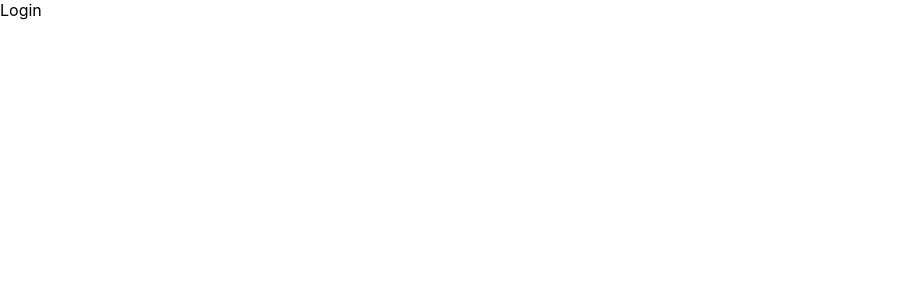
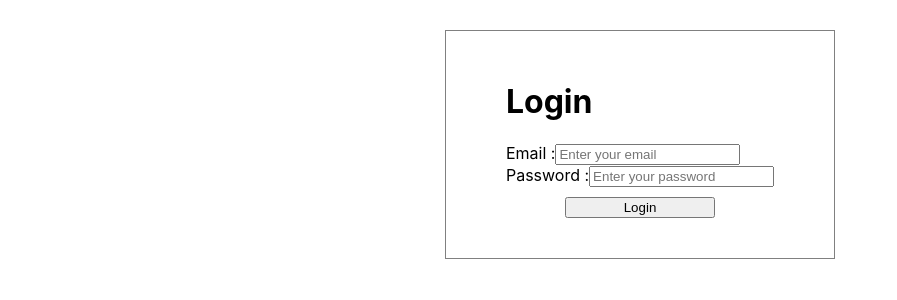
Before and after one commit to mansidethe/cash-track, a React (Create React App) app in the folder client/: page /login in a window 1280 px wide. Shown: the top 300 px of the page, without its empty margins (0-897 px from the left). Built offline with nearby package versions, Linux system fonts and the light colour scheme.

Commit message:
add login form

```diff
--- a/client/src/views/Login/Login.css
+++ b/client/src/views/Login/Login.css
@@ -0,0 +1,12 @@
+.login-form{
+    width: fit-content;
+    margin: 30px auto;
+    padding: 30px 60px;
+    border:1px solid gray;
+
+}
+.login-btn{
+    display: block;
+    margin: 10px auto;
+    width: 150px;
+}
--- a/client/src/views/Login/Login.js
+++ b/client/src/views/Login/Login.js
@@ -1,8 +1,64 @@
-import React from 'react'
+import React, { useEffect, useState } from 'react'
+import './Login.css'
+import axios from 'axios';
+
 
 function Login() {
+
+  const [email, setEmail] = useState('');
+  const [password, setPssword] = useState('');
+
+
+  const login = async () => {
+    const response= await axios.post('/api/login',{
+    email:email,
+    password:password
+  });
+alert(response?.data?.message);
+
+  if(response?.data?.success){
+  localStorage.setItem("user", JSON.stringify(response?.data?.data));
+  window.location.href="/";
+  }
+
+  };
+
+  useEffect(()=>{
+    const storgeUser = JSON.parse(localStorage.getItem('user')||'{}');
+    console.log(storgeUser);
+
+
+  },[])
+
   return (
-    <div>Login</div>
+    <div>
+
+      <form className="login-form">
+        <h1 >Login</h1>
+
+        <div>
+          <label htmlFor='email'>Email :</label>
+          <input type='text'
+           id='email'
+            placeholder='Enter your email'
+            value={email} onChange={(e) => {
+              setEmail(e.target.value);
+            }} />
+        </div>
+
+        <div>
+          <label htmlFor='password'>Password :</label>
+          <input type='password'
+            id='password'
+            placeholder='Enter your password'
+            value={password} onChange={(e) => {
+              setPssword(e.target.value);
+            }} />
+        </div>
+
+        <button type='button' className=' login-btn'onClick={login}>Login</button>
+       </form>
+    </div>
   )
 }
 
```
